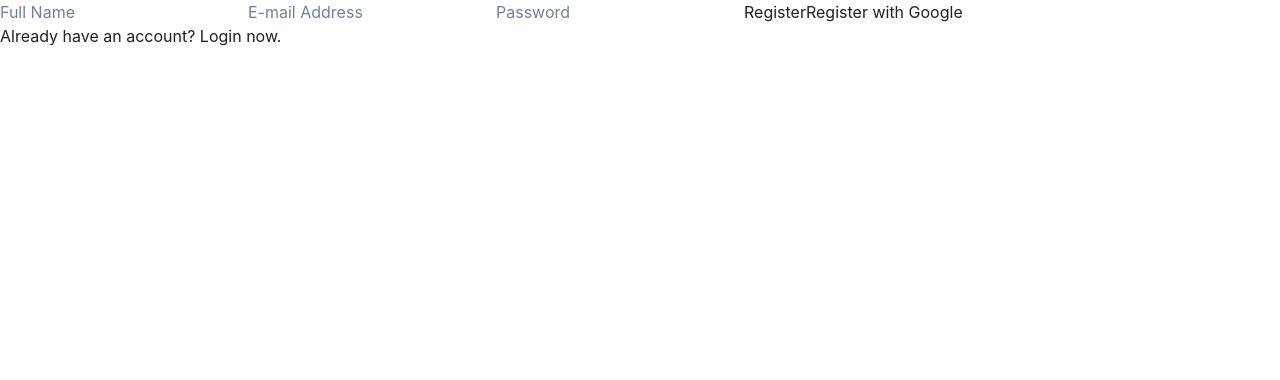
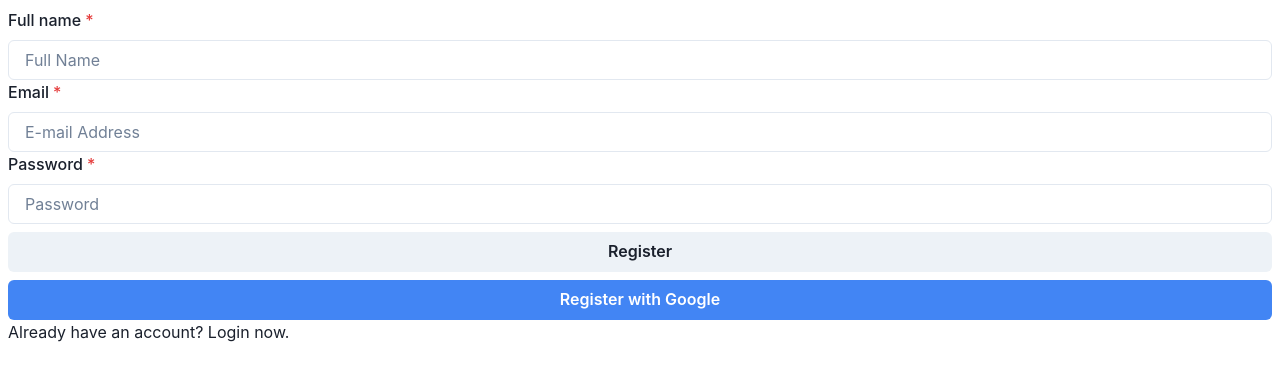
Before and after one commit to jilink/react-chakra-socketio-firebase-boilerplate, a React (Create React App) app in the folder client/: page /signup in a window 1280 px wide. Shown: the top 380 px of the page. Built offline with nearby package versions, Linux system fonts and the light colour scheme; no server answers.

Commit message:
Styling register

```diff
--- a/client/src/components/Login/Login.js
+++ b/client/src/components/Login/Login.js
@@ -28,7 +28,6 @@ function Login() {
         <FormControl isRequired>
           <FormLabel htmlFor="email">Email</FormLabel>
           <Input
-            type="text"
             value={email}
             onChange={e => setEmail(e.target.value)}
             placeholder="E-mail Address"
--- a/client/src/components/Register/Register.js
+++ b/client/src/components/Register/Register.js
@@ -1,11 +1,13 @@
 import React, { useEffect, useState } from "react";
 import { useAuthState } from "react-firebase-hooks/auth";
-import { Link, useNavigate } from "react-router-dom";
+import { useNavigate } from "react-router-dom";
 import {
   auth,
   registerWithEmailAndPassword,
   signInWithGoogle,
 } from "../../firebase";
+import { Flex, Box, Input, FormControl, FormLabel, Button } from '@chakra-ui/react';
+import Link from '../Link/Link';
 
 function Register() {
   const [email, setEmail] = useState("");
@@ -22,43 +24,53 @@ function Register() {
     if (user) navigate("/");
   }, [user, loading]);
   return (
-    <div className="register">
-      <div className="register__container">
-        <input
+    <Flex direction="column" m="2">
+      <form
+        onSubmit={e => {
+          e.preventDefault();
+          register();
+        }}
+      >
+        <FormControl isRequired>
+          <FormLabel htmlFor="email">Full name</FormLabel>
+          <Input
             type="text"
-          className="register__textBox"
             value={name}
-          onChange={(e) => setName(e.target.value)}
+            onChange={e => setName(e.target.value)}
             placeholder="Full Name"
+            autoComplete="username"
           />
-        <input
-          type="text"
-          className="register__textBox"
+        </FormControl>
+        <FormControl isRequired>
+          <FormLabel htmlFor="email">Email</FormLabel>
+          <Input
             value={email}
-          onChange={(e) => setEmail(e.target.value)}
+            onChange={e => setEmail(e.target.value)}
             placeholder="E-mail Address"
+            type="email"
+            autoComplete="email"
           />
-        <input
+        </FormControl>
+        <FormControl isRequired>
+          <FormLabel htmlFor="email">Password</FormLabel>
+          <Input
             type="password"
-          className="register__textBox"
             value={password}
-          onChange={(e) => setPassword(e.target.value)}
+            onChange={e => setPassword(e.target.value)}
             placeholder="Password"
+            autoComplete="current-password"
+            minLength="6"
           />
-        <button className="register__btn" onClick={register}>
-          Register
-        </button>
-        <button
-          className="register__btn register__google"
-          onClick={signInWithGoogle}
-        >
+        </FormControl>
+        <Button w="100%" my="2" type="submit">Register</Button>
+      </form>
+      <Button bg="#4285f4" color="white" onClick={signInWithGoogle}>
         Register with Google
-        </button>
-        <div>
-          Already have an account? <Link to="/">Login</Link> now.
-        </div>
-      </div>
-    </div>
+      </Button>
+      <Box>
+        Already have an account? <Link to="/login">Login</Link> now.
+      </Box>
+    </Flex>
   );
 }
 export default Register;
```
Lines whose indentation alone changed are shown as unchanged.
